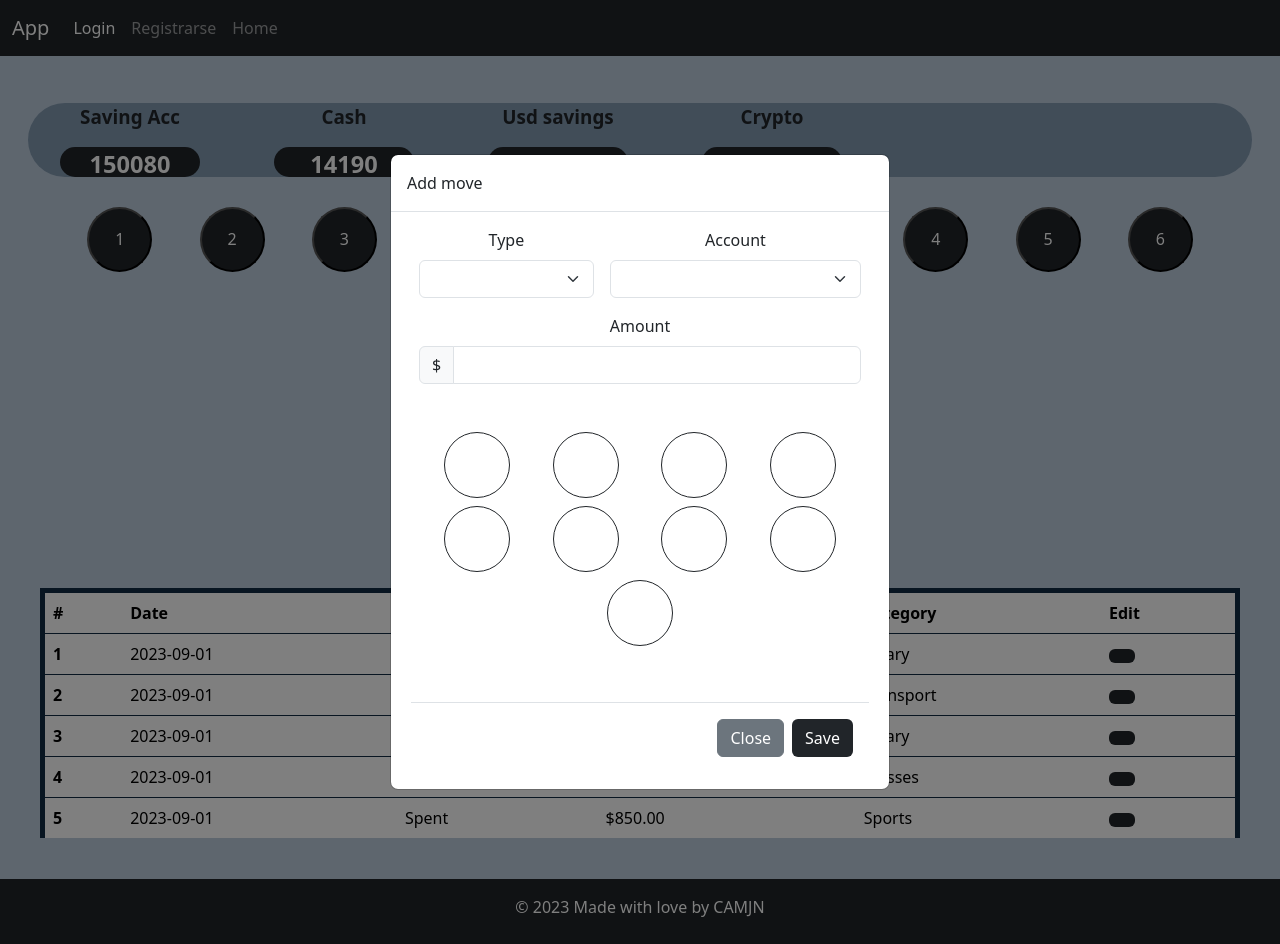
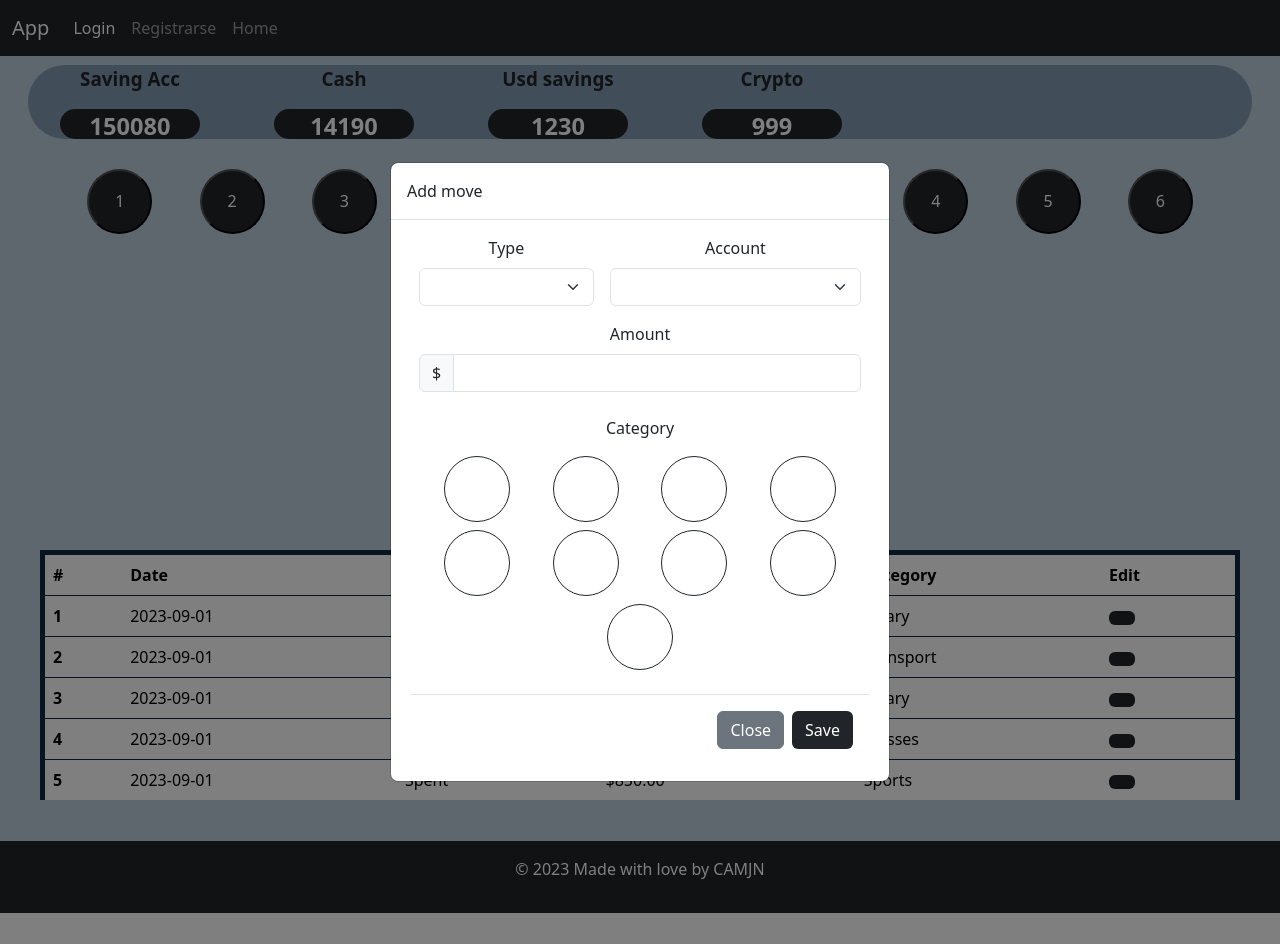
Before and after one commit to juanxcru/register-tp, a PHP site: page /app.html in a window 1280 px wide, after a click that opens the changed part. Run offline with PHP 8.4, Linux system fonts and the light colour scheme.

Commit message:
modal-sin-feedback

```diff
--- a/app.html
+++ b/app.html
@@ -4,11 +4,20 @@
     <meta charset="UTF-8" />
     <meta name="viewport" content="width=device-width, initial-scale=1.0" />
     <title>ADM GASTOS</title>
-    <link rel="stylesheet" type="text/css" href="styles.css" media="screen" />
+    <link rel="stylesheet" type="text/css" href="/styles.css" media="screen" />
     <!-- <link rel="stylesheet" type="text/css" href="icons/font/bootstrap-icons.css"> -->
-    <link href="https://cdn.jsdelivr.net/npm/bootstrap@5.3.2/dist/css/bootstrap.min.css" rel="stylesheet" integrity="sha384-T3c6CoIi6uLrA9TneNEoa7RxnatzjcDSCmG1MXxSR1GAsXEV/Dwwykc2MPK8M2HN" crossorigin="anonymous">
+    <link
+      href="https://cdn.jsdelivr.net/npm/bootstrap@5.3.2/dist/css/bootstrap.min.css"
+      rel="stylesheet"
+      integrity="sha384-T3c6CoIi6uLrA9TneNEoa7RxnatzjcDSCmG1MXxSR1GAsXEV/Dwwykc2MPK8M2HN"
+      crossorigin="anonymous"
+    />
 
-    <script src="https://cdn.jsdelivr.net/npm/bootstrap@5.3.2/dist/js/bootstrap.bundle.min.js" integrity="sha384-C6RzsynM9kWDrMNeT87bh95OGNyZPhcTNXj1NW7RuBCsyN/o0jlpcV8Qyq46cDfL" crossorigin="anonymous"></script>
+    <script
+      src="https://cdn.jsdelivr.net/npm/bootstrap@5.3.2/dist/js/bootstrap.bundle.min.js"
+      integrity="sha384-C6RzsynM9kWDrMNeT87bh95OGNyZPhcTNXj1NW7RuBCsyN/o0jlpcV8Qyq46cDfL"
+      crossorigin="anonymous"
+    ></script>
 
     <script defer src="./app.js"></script>
   </head>
@@ -54,7 +63,7 @@
           </div>
           <div class="modal-body">
             <div class="container-fluid text-center">
-            <form class="row g-3 justify-content-md-center">
+              <form id="form-add-reg" class="row g-3 justify-content-md-center">
                 <div class="col-md-5">
                   <label for="type" class="form-label">Type</label>
                   <select class="form-select" id="type">
@@ -73,80 +82,183 @@
                     <option value="Crypto">Crypto</option>
                   </select>
                 </div>
-              <div class="col-md-12 mb-5">
+                <div class="col-md-12 mb-2">
                   <label for="amount" class="form-label">Amount</label>
                   <div class="input-group">
                     <span class="input-group-text">$</span>
-                  <input type="text" class="form-control" id="amount">
+                    <input type="text" class="form-control" id="amount" />
                   </div>
                 </div>
-              <div id="categorias" class="row fluid justify-content-center ">
+                <label for="div-categoria" class="form-label">Category</label>
+                <div
+                  id="div-categoria"
+                  class="row fluid justify-content-center mt-2"
+                >
 
 
                   <div class="col-sm-3 mb-2">
-                <button type="button" class="cat rounded-circle p-3 btn btn-outline-dark" >
-                  <svg class="bi bi-receipt" width="32" height="32" fill="currentColor">
-                    <use xlink:href="node_modules/bootstrap-icons/bootstrap-icons.svg#receipt"/>
+                    <button
+                      type="button"
+                      class="cat rounded-circle p-3 btn btn-outline-dark"
+                    >
+                      <svg
+                        class="bi bi-receipt"
+                        width="32"
+                        height="32"
+                        fill="currentColor"
+                      >
+                        <use
+                          xlink:href="node_modules/bootstrap-icons/bootstrap-icons.svg#receipt"
+                        />
                       </svg>
                     </button>
+                  </div>
 
+                  <div class="col-sm-3 mb-2">
+                    <button
+                      type="button"
+                      class="cat rounded-circle p-3 btn btn-outline-dark"
+                    >
+                      <svg
+                        class="bi bi-gift"
+                        width="32"
+                        height="32"
+                        fill="currentColor"
+                      >
+                        <use
+                          xlink:href="node_modules/bootstrap-icons/bootstrap-icons.svg#gift"
+                        />
+                      </svg>
+                    </button>
                   </div>
+
                   <div class="col-sm-3 mb-2">
-                <button type="button" class="rounded-circle p-3 btn btn-outline-dark" >
-                  <svg class="bi bi-gift" width="32" height="32" fill="currentColor">
-                    <use xlink:href="node_modules/bootstrap-icons/bootstrap-icons.svg#gift"/>
+                    <button
+                      type="button"
+                      class="cat rounded-circle p-3 btn btn-outline-dark"
+                    >
+                      <svg
+                        class="bi bi-bicycle"
+                        width="32"
+                        height="32"
+                        fill="currentColor"
+                      >
+                        <use
+                          xlink:href="node_modules/bootstrap-icons/bootstrap-icons.svg#bicycle"
+                        />
                       </svg>
+                    </button>
                   </div>
+
                   <div class="col-sm-3 mb-2">
-                <button type="button" class="rounded-circle p-3 btn btn-outline-dark" >
-                  <svg class="bi bi-bicycle" width="32" height="32" fill="currentColor">
-                    <use xlink:href="node_modules/bootstrap-icons/bootstrap-icons.svg#bicycle"/>
+                    <button
+                      type="button"
+                      class="cat rounded-circle p-3 btn btn-outline-dark"
+                    >
+                      <svg
+                        class="bi bi-bag"
+                        width="32"
+                        height="32"
+                        fill="currentColor"
+                      >
+                        <use
+                          xlink:href="node_modules/bootstrap-icons/bootstrap-icons.svg#bag"
+                        />
                       </svg>
+                    </button>
                   </div>
+
                   <div class="col-sm-3 mb-2">
-                <button type="button" class="rounded-circle p-3 btn btn-outline-dark" >
-                  <svg class="bi bi-bag" width="32" height="32" fill="currentColor">
-                    <use xlink:href="node_modules/bootstrap-icons/bootstrap-icons.svg#bag"/>
+                    <button
+                      type="button"
+                      class="cat rounded-circle p-3 btn btn-outline-dark"
+                    >
+                      <svg
+                        class="bi bi-hospital"
+                        width="32"
+                        height="32"
+                        fill="currentColor"
+                      >
+                        <use
+                          xlink:href="node_modules/bootstrap-icons/bootstrap-icons.svg#hospital"
+                        />
                       </svg>
+                    </button>
                   </div>
+
                   <div class="col-sm-3 mb-2">
-                <button type="button" class="rounded-circle p-3 btn btn-outline-dark" >
-                  <svg class="bi bi-hospital" width="32" height="32" fill="currentColor">
-                    <use xlink:href="node_modules/bootstrap-icons/bootstrap-icons.svg#hospital"/>
+                    <button
+                      type="button"
+                      class="cat rounded-circle p-3 btn btn-outline-dark"
+                    >
+                      <svg
+                        class="bi bi-balloon"
+                        width="32"
+                        height="32"
+                        fill="currentColor"
+                      >
+                        <use
+                          xlink:href="node_modules/bootstrap-icons/bootstrap-icons.svg#balloon"
+                        />
                       </svg>
+                    </button>
                   </div>
+
                   <div class="col-sm-3 mb-2">
-                <button type="button" class="rounded-circle p-3 btn btn-outline-dark" >
-                  <svg class="bi bi-balloon" width="32" height="32" fill="currentColor">
-                    <use xlink:href="node_modules/bootstrap-icons/bootstrap-icons.svg#balloon"/>
+                    <button
+                      type="button"
+                      class="cat rounded-circle p-3 btn btn-outline-dark"
+                    >
+                      <svg
+                        class="bi bi-bus-front"
+                        width="32"
+                        height="32"
+                        fill="currentColor"
+                      >
+                        <use
+                          xlink:href="node_modules/bootstrap-icons/bootstrap-icons.svg#bus-front"
+                        />
                       </svg>
+                    </button>
                   </div>
+
                   <div class="col-sm-3 mb-2">
-                <button type="button" class="rounded-circle p-3 btn btn-outline-dark" >
-                  <svg class="bi bi-bus-front" width="32" height="32" fill="currentColor">
-                    <use xlink:href="node_modules/bootstrap-icons/bootstrap-icons.svg#bus-front"/>
+                    <button
+                      type="button"
+                      class="cat rounded-circle p-3 btn btn-outline-dark"
+                    >
+                      <svg
+                        class="bi bi-cup-hot"
+                        width="32"
+                        height="32"
+                        fill="currentColor"
+                      >
+                        <use
+                          xlink:href="node_modules/bootstrap-icons/bootstrap-icons.svg#cup-hot"
+                        />
                       </svg>
+                    </button>
                   </div>
+
                   <div class="col-sm-3 mb-2">
-                <button type="button" class="rounded-circle p-3 btn btn-outline-dark" >
-                  <svg class="bi bi-cup-hot" width="32" height="32" fill="currentColor">
-                    <use xlink:href="node_modules/bootstrap-icons/bootstrap-icons.svg#cup-hot"/>
+                    <button
+                      type="button"
+                      class="cat rounded-circle p-3 btn btn-outline-dark"
+                    >
+                      <svg
+                        class="bi bi-credit-card"
+                        width="32"
+                        height="32"
+                        fill="currentColor"
+                      >
+                        <use
+                          xlink:href="node_modules/bootstrap-icons/bootstrap-icons.svg#credit-card"
+                        />
                       </svg>
-              </div>
-              <div class="col-sm-3 mb-2">
-                <button type="button" class="rounded-circle p-3 btn btn-outline-dark" >
-                  <svg class="bi bi-credit-card" width="32" height="32" fill="currentColor">
-                    <use xlink:href="node_modules/bootstrap-icons/bootstrap-icons.svg#credit-card"/>
-                  </svg>
+                    </button>
                   </div>
                 </div>
 
-              <div class="col-12">
-
-              </div>
-              <div class="col-12">
-
-              </div>
                 <div class="modal-footer">
                   <button
                     id="btn-close-modal"
@@ -176,29 +288,6 @@
             <label for="monto">Monto</label>
             <input type="number" class="form-control" id="monto" placeholder="Ingresa el monto">
         </div> -->
-
-          <div class="modal-footer">
-            <button
-              id="btn-close-modal"
-              type="button"
-              class="btn btn-secondary"
-              data-bs-toggle="modal"
-              data-bs-target="#myModal"
-              data-dismiss="modal"
-            >
-              Close
-            </button>
-            <button
-              id="btn-save-modal"
-              type="submit"
-              class="btn bg-dark text-white"
-            >
-              Save
-            </button>
-          </div>
-        </div>
-      </div>
-    </div>
 
     <div class="col-md-12" style="padding: 20px; background-color: #bcccdc">
       <div
@@ -547,7 +636,5 @@
     <footer class="bg-dark text-white text-center py-3">
       <p>&copy; 2023 Made with love by CAMJN</p>
     </footer>
-
-
   </body>
 </html>
--- a/app.js
+++ b/app.js
@@ -1,10 +1,15 @@
-
 const begin = () => {
   // document.getElementById('btn-ingreso').addEventListener('click', moneyIn);
-    document.getElementById('btn-close-modal').addEventListener('click', closeModal);
-    document.getElementById('btn-save-modal').addEventListener('click', addRecord);
-    document.getElementById('div-categoria').addEventListener('click', selectCategory)
-}
+  document
+    .getElementById("btn-close-modal")
+    .addEventListener("click", closeModal);
+  document
+    .getElementById("btn-save-modal")
+    .addEventListener("click", addRecord);
+  document
+    .getElementById("div-categoria")
+    .addEventListener("click", selectCategory);
+};
 
 const moneyIn = () => {
   //abrir un modal
@@ -13,153 +18,156 @@
   // let newBalance = currentBalance + 1
   // balanceElement.innerHTML = newBalance
   // document.getElementById('#myModal').modal(show=true)
+};
+
+const selectCategory = (event) => {
+  let clickedElement;
+  //Detecta de otra manera los clicks en svg / button. No lo toma como 1 solo --fixed
+console.log("golasdajnsd")
+  if (event.target.classList.contains("cat")) {
+    clickedElement = event.target;
+    console.log(clickedElement);
+    if (clickedElement.classList.contains("pressed")) {
+      clickedElement.classList.remove("pressed");
+      enableCategories();
+    } else {
+      clickedElement.classList.add("pressed");
+      disableCategories();
+    }
+  }
+};
+
+const enableCategories = () => {
+  let allCategoryButtons = document.querySelectorAll(".cat");
+  allCategoryButtons.forEach(function (button) {
+    let isCatPressed = button.classList;
+    if (isCatPressed[isCatPressed.length - 1] == "pressed") {
+      button.classList.remove("pressed");
+    }
+    button.disabled = false;
+  });
+};
+
+const disableCategories = () => {
+  let allCategoryButtons = document.querySelectorAll(".cat");
+  allCategoryButtons.forEach(function (button) {
+    let isCatPressed = button.classList;
+
+    isCatPressed[isCatPressed.length - 1] == "pressed"
+      ? null
+      : (button.disabled = true);
+  });
+};
+
+const addRecord = (event) => {
+  let objectData = {};
+  checkData(event, objectData);
+  let selectedCategory = document.querySelector(".pressed");
+  if (selectedCategory) {
+    objectData.category = selectedCategory.id;
+  }
+  if (objectData.completed) {
+    reloadTable(objectData);
+    enableCategories();
+  }
+  console.log("sss", objectData);
+};
+
+const checkData = (event, objectData) => {
+  let moveType = document.getElementById("type").value;
+  let destinationAccValue = document.getElementById("account").value;
+  // let isChecked = document.getElementById('checkCat').checked;
+  let enteredAmountInput = document.getElementById("amount");
+  let enteredAmount = enteredAmountInput.value;
+  let balanceElement = document.getElementById("balance");
+  let balanceAmount = balanceElement.textContent;
+
+
+  //usar invalid feedback
+  if (enteredAmount === "") {
+    enteredAmountInput.style.border = "2px solid red";
+    enteredAmountInput.focus();
+    alert("This field is required");
+  } else if (enteredAmount < 0) {
+    enteredAmountInput.style.border = "2px solid red";
+    enteredAmountInput.focus();
+    alert("The amount must be greater than 0");
   }
 
-const selectCategory = (event) => {
+  objectData.MoveType = moveType;
+  objectData.Value = enteredAmount;
 
-    let clickedElement
-    //Detecta de otra manera los clicks en svg / button. No lo toma como 1 solo --fixed
-
-if (event.target.classList.contains('cat')) {
-        clickedElement = event.target;
-        if(clickedElement.classList.contains('pressed')){
-            clickedElement.classList.add('bg-dark')
-            clickedElement.classList.remove('pressed')
-            enableCategories()
-        } else {
-            clickedElement.classList.remove('bg-dark')
-            clickedElement.classList.add('pressed')
-            disableCategories()
-        }
-    }
-}
-
-const enableCategories = () => {
-    let allCategoryButtons = document.querySelectorAll('.cat')
-    allCategoryButtons.forEach(function(button){
-        let isCatPressed = button.classList
-        if(isCatPressed[2] == 'pressed'){
-            button.classList.remove('pressed')
-            button.classList.add('bg-dark')
-        }
-        button.disabled = false
-    })
-}
-
-const disableCategories = () => {
-    let allCategoryButtons = document.querySelectorAll('.cat')
-    allCategoryButtons.forEach(function(button){
-        let isCatPressed = button.classList
-        // console.log(isCatPressed)
-        isCatPressed[2] == 'pressed' ? null : button.disabled = true
-    })
-}
-
-const addRecord = (event) => {
-    let objectData = {}
-    checkData(event,objectData)
-    let selectedCategory = document.querySelector('.pressed')
-    if(selectedCategory){
-        objectData.category = selectedCategory.id
-    }
-    if(objectData.completed){
-        reloadTable(objectData)
-        enableCategories()
-    }
-    console.log('sss', objectData)
-}
-
-const checkData = (event,objectData) => {
-    let moveType = document.getElementById('type').value;
-    let destinationAccValue = document.getElementById('subtype').value
-    // let isChecked = document.getElementById('checkCat').checked;
-    let enteredAmountInput = document.getElementById('monto')
-    let enteredAmount = enteredAmountInput.value
-    let balanceElement = document.getElementById('balance');
-    let balanceAmount = balanceElement.textContent;
-
-    if (enteredAmount === '') {
-        enteredAmountInput.style.border = '2px solid red'
-        enteredAmountInput.focus()
-        alert('This field is required')
-
-    } else if (enteredAmount < 0) {
-        enteredAmountInput.style.border = '2px solid red'
-        enteredAmountInput.focus()
-        alert('The amount must be greater than 0');
-    }
-
-    objectData.MoveType = moveType
-    objectData.Value = enteredAmount
-
-    if (moveType === 'Income' && enteredAmount > 0 && enteredAmountInput !== '') {
-
-        enteredAmountInput.style.border = '1px solid gray'
-        alert('Exitoso!')
-        reloadCash(moveType, enteredAmount)
+  if (moveType === "Income" && enteredAmount > 0 && enteredAmountInput !== "") {
+    enteredAmountInput.style.border = "1px solid gray";
+    alert("Exitoso!");
+    reloadCash(moveType, enteredAmount);
     let newBalance = parseInt(balanceAmount) + parseInt(enteredAmount);
     balanceElement.innerText = newBalance;
     // if (isChecked) {
     //     actualizarCajaAhorro(montoIngresado);
     // }
-        document.getElementById('btn-save-modal').disabled = true
+    document.getElementById("btn-save-modal").disabled = true;
     // document.getElementById('btn-close-modal').style.backgroundColor = '#102a43'
-        document.getElementById('btn-close-modal').classList.add('bg-dark')
-        enteredAmountInput.value = ''
+    document.getElementById("btn-close-modal").classList.add("bg-dark");
+    enteredAmountInput.value = "";
     // enableCategories()
     //Borra el color de la categoria y cerrar el modal -- falta cerrar modal
-        objectData.completed = true
-
-    } else if (moveType === 'Spent' && enteredAmount > 0 && enteredAmountInput !== ''){
-        enteredAmountInput.style.border = '1px solid gray'
-        alert('Exitoso!')
+    objectData.completed = true;
+  } else if (
+    moveType === "Spent" &&
+    enteredAmount > 0 &&
+    enteredAmountInput !== ""
+  ) {
+    enteredAmountInput.style.border = "1px solid gray";
+    alert("Exitoso!");
     let newBalance = parseInt(balanceAmount) - parseInt(enteredAmount);
     balanceElement.innerText = newBalance;
-        document.getElementById('btn-save-modal').disabled = true
-        document.getElementById('btn-close-modal').classList.add('bg-dark')
-        enteredAmountInput.value = ''
+    document.getElementById("btn-save-modal").disabled = true;
+    document.getElementById("btn-close-modal").classList.add("bg-dark");
+    enteredAmountInput.value = "";
     // enableCategories()
-        objectData.completed = true
+    objectData.completed = true;
   }
-}
+};
 
 const realoadSavingAccount = (enteredAmount) => {
-    let savingAccountElement = document.getElementById('cajaDeAhorro')
-    let savingAccountValue = savingAccountElement.textContent
-    let newValue = parseInt(savingAccountValue) + parseInt(enteredAmount)
-    savingAccountElement.innerText = newValue
-}
+  let savingAccountElement = document.getElementById("cajaDeAhorro");
+  let savingAccountValue = savingAccountElement.textContent;
+  let newValue = parseInt(savingAccountValue) + parseInt(enteredAmount);
+  savingAccountElement.innerText = newValue;
+};
 
 const reloadCash = (type, enteredAmount) => {
-    let newValue
+  let newValue;
   //hacer desde check data para handlear que funcion usar
-    let cashElement = document.getElementById('cash-value')
-    let cashElementValue = cashElement.textContent
-    if(type === 'Income'){
-        newValue = parseInt(cashElementValue) + parseInt(enteredAmount)
+  let cashElement = document.getElementById("cash-value");
+  let cashElementValue = cashElement.textContent;
+  if (type === "Income") {
+    newValue = parseInt(cashElementValue) + parseInt(enteredAmount);
   } else {
-        newValue = parseInt(cashElementValue) - parseInt(enteredAmount)
+    newValue = parseInt(cashElementValue) - parseInt(enteredAmount);
   }
-    cashElement.innerText = newValue
-}
+  cashElement.innerText = newValue;
+};
 
 const reloadTable = (objectData) => {
   //arreglar esto para no repetir codigo. Si hay categoria, mostrarla, sino no.
   const table = document.querySelector("table");
   let row = document.createElement("tr");
-    if(objectData.category){
+  if (objectData.category) {
     row.innerHTML = `
     <th>${table.rows.length}</th>
-    <td>${new Date().toISOString().split('T')[0]}</td>
+    <td>${new Date().toISOString().split("T")[0]}</td>
     <td>${objectData.MoveType}</td>
     <td>$${objectData.Value}</td>
     <td>${objectData.category}</td>
     <td><button class="btn bg-dark text-white "><i class="fas fa-pencil-alt"></i>
     </button></td>
-`;} else {
+`;
+  } else {
     row.innerHTML = `
     <th>${table.rows.length}</th>
-    <td>${new Date().toISOString().split('T')[0]}</td>
+    <td>${new Date().toISOString().split("T")[0]}</td>
     <td>${objectData.MoveType}</td>
     <td>$${objectData.Value}</td>
     <td></td>
@@ -168,14 +176,15 @@
 `;
   }
   table.querySelector("tbody").appendChild(row);
-}
+};
 
 const closeModal = () => {
-    document.getElementById('btn-save-modal').disabled = false
-    document.getElementById('btn-close-modal').classList.remove('bg-dark')
+  document.getElementById("btn-save-modal").disabled = false;
+  document.getElementById("btn-close-modal").classList.remove("bg-dark");
   // console.log('cerrar modal')
-    document.getElementById('monto').value = ''
-    enableCategories()
-}
+  //document.getElementById("monto").value = "";
+  document.getElementById("form-add-reg").reset();
+  enableCategories();
+};
 
 window.onload = begin;
--- a/styles.css
+++ b/styles.css
@@ -24,10 +24,14 @@
  }
   .pressed {
     /* background-color: #486581; */
-    background-color: rgb(26, 155, 206);
-    color: white;
+    color: white !important;
+    background-color: black !important;
+    border-color: black !important;
 }
 
+svg{
+  pointer-events: none;
+}
 /* .navbar{
 
     border: 8px solid red;
```
Lines whose indentation alone changed are shown as unchanged.
